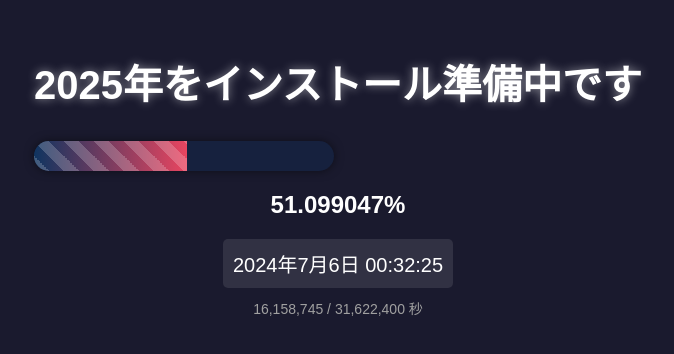
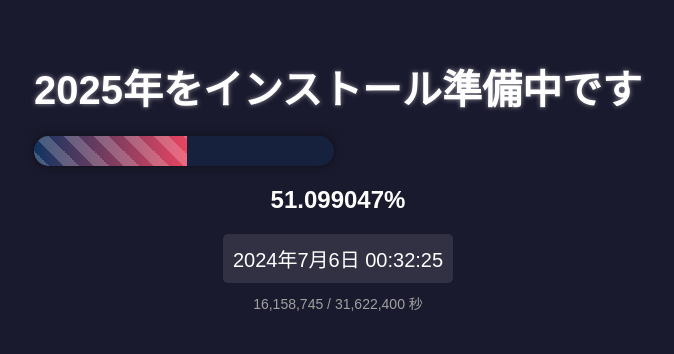
Before and after one commit to anoken/year_progress, a plain HTML site: page 2025_install.html in a window 1280 px wide. Shown: the part 228-582 px from the top of the page, without its empty margins (302-976 px from the left). Drawn offline with Linux system fonts and the light colour scheme.

Commit message:
2025_install.html を更新

```diff
--- a/2025_install.html
+++ b/2025_install.html
@@ -21,8 +21,8 @@
         }
         h1 {
             font-size: 2.5em;
-            margin-bottom: 30px;
-            text-shadow: 0 0 10px rgba(255,255,255,0.5);
+            margin-bottom: 20px;
+            text-shadow: 0 0 5px rgba(255,255,255,0.5);
         }
         #progressBar {
             width: 300px;
```
